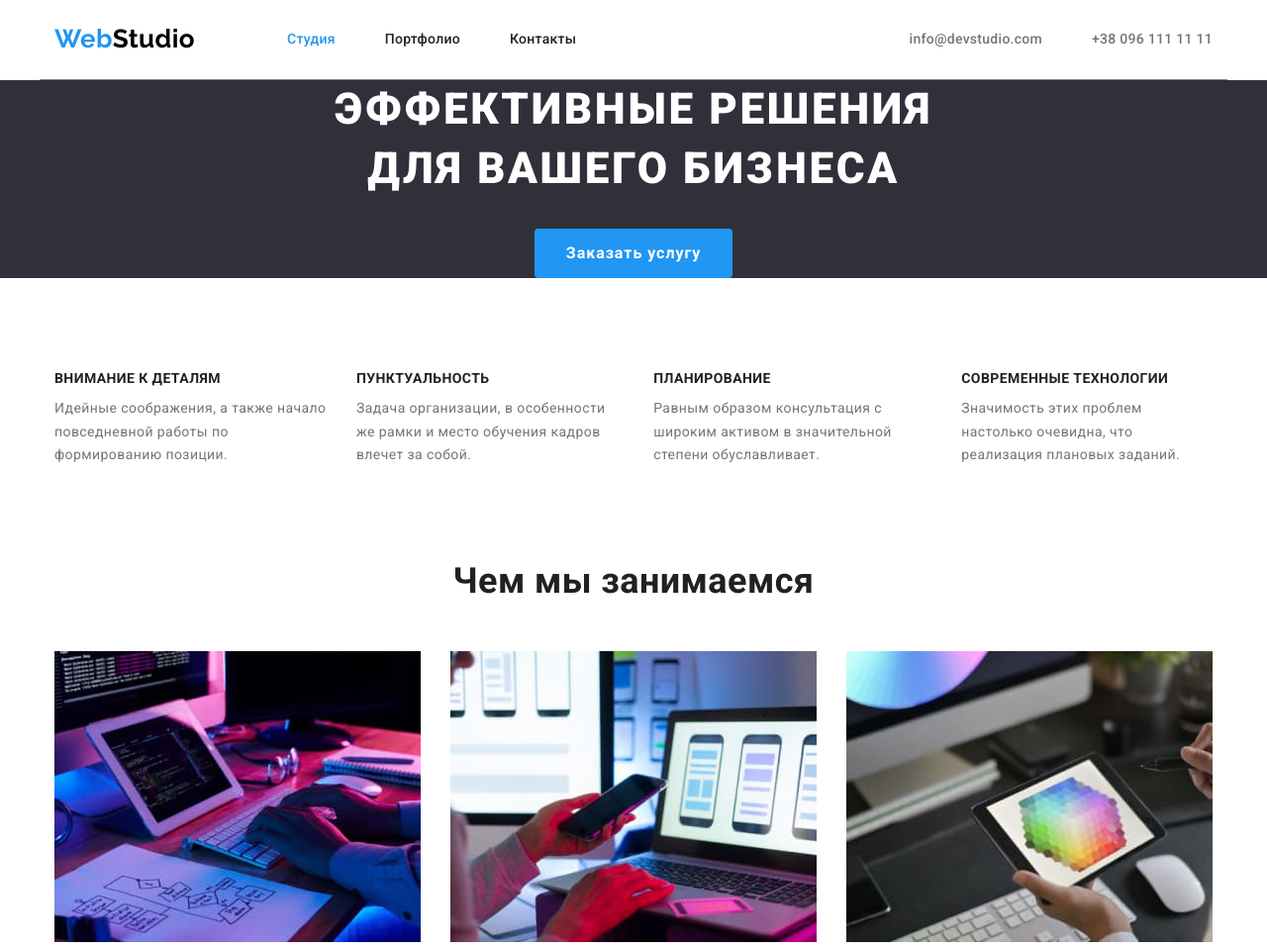
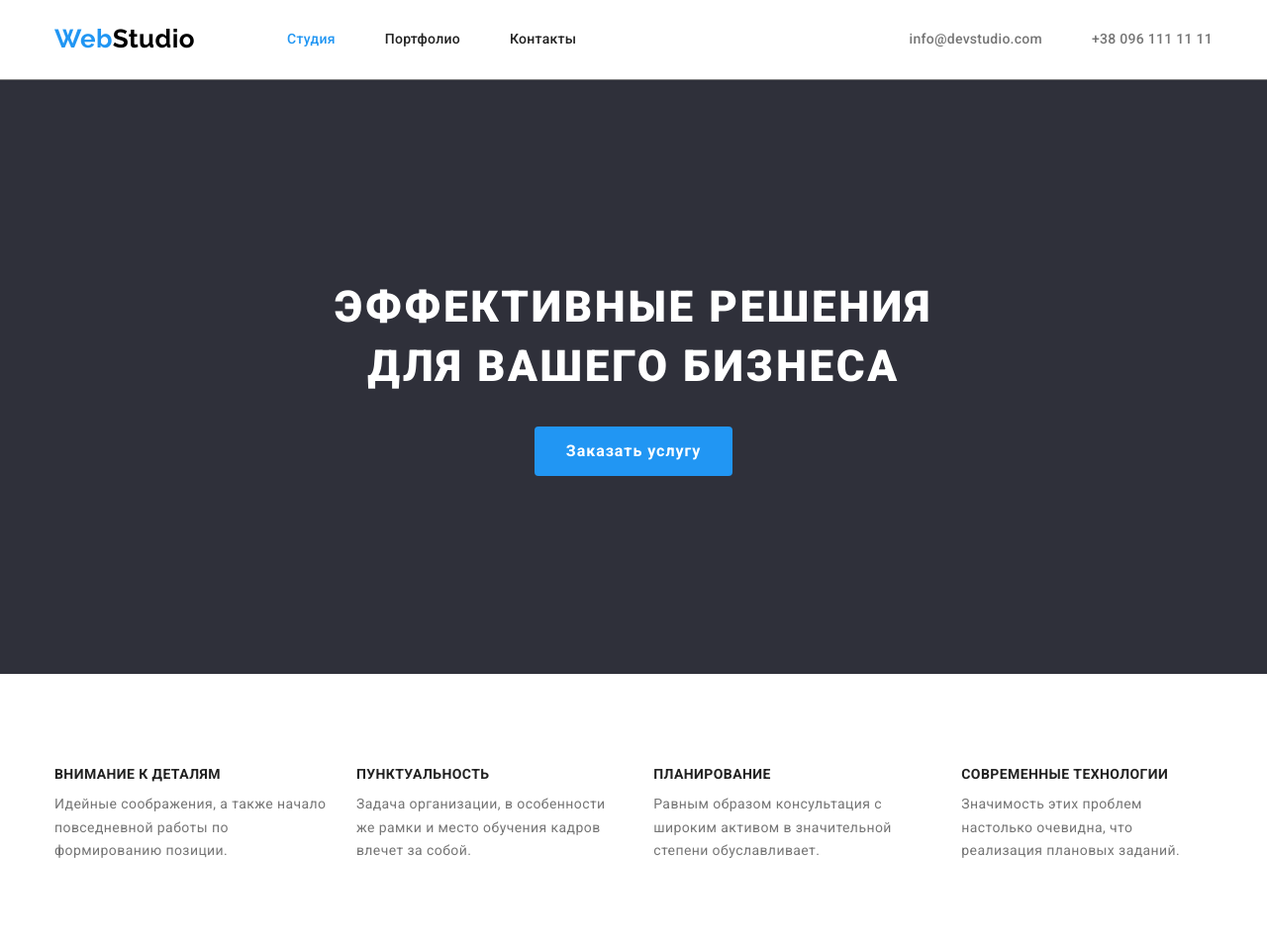
Before and after one commit to OlhaPetrenko/goit-markup-hw-03, a plain HTML site: page index.html in a window 1280 px wide. Shown: the top 959 px of the page at 99% size. Drawn offline with nearby package versions, Linux system fonts and the light colour scheme.

Commit message:
Учитывает замечания ментора

```diff
--- a/css/styles.css
+++ b/css/styles.css
@@ -44,26 +44,22 @@ body {
   display: flex;
 }
 
-.container,
-.page-top,
-.page-bottom {
+.container {
   margin-left: auto;
   margin-right: auto;
   width: 1200px;
   padding-left: 15px;
   padding-right: 15px;
-  padding-bottom: 94px;
-  padding-top: 94px;
 }
 
 /* Шапка сайта */
+.header {
+  border-bottom: 1px solid #808080;
+}
 
 .page-top {
   justify-content: space-between;
   align-items: center;
-  padding-bottom: 0;
-  padding-top: 0;
-  border-bottom: 1px solid #808080;
 }
 
 .logo {
@@ -118,8 +114,11 @@ body {
 
 /* Hero */
 .hero {
+  padding-top: 200px;
+  padding-bottom: 200px;
+  text-align: center;
+
   background-color: var(--background-color-hero-footer);
-  text-align: center;
 }
 .hero-title {
   margin-top: 0;
@@ -158,6 +157,11 @@ body {
 }
 
 /* Section */
+.section {
+  padding-top: 94px;
+  padding-bottom: 94px;
+}
+
 .section-title {
   margin-top: 0;
   margin-bottom: 50px;
@@ -184,13 +188,7 @@ body {
 }
 
 .feature {
-  margin-left: auto;
-  margin-right: auto;
-  width: 1200px;
-  padding-left: 15px;
-  padding-right: 15px;
-  padding-bottom: 0px;
-  padding-top: 94px;
+  padding-bottom: 0;
 }
 
 .feature-item {
@@ -201,7 +199,7 @@ body {
   margin-right: 30px;
 }
 
-.feature .title {
+.feature-list .title {
   margin-top: 0;
   margin-bottom: 10px;
 
@@ -210,7 +208,7 @@ body {
   text-transform: uppercase;
 }
 
-.feature .text {
+.feature-list .text {
   margin-top: 0;
   margin-bottom: 0;
 
@@ -266,12 +264,10 @@ body {
 /* Футер */
 .footer {
   background-color: var(--background-color-hero-footer);
-}
-
-.page-bottom {
   padding-top: 60px;
   padding-bottom: 60px;
 }
+
 .footer-logo {
   margin-bottom: 20px;
 
@@ -343,6 +339,9 @@ body {
 .button:focus {
   color: var(--primery-background-color);
   background-color: var(--accent-color);
+  box-shadow: 0px 3px 1px rgba(0, 0, 0, 0.1), 0px 1px 2px rgba(0, 0, 0, 0.08),
+    0px 2px 2px rgba(0, 0, 0, 0.12);
+  border-radius: 4px;
 }
 
 .button.active {
--- a/index.html
+++ b/index.html
@@ -20,21 +20,25 @@
   </head>
   <body>
     <!-- Шапка сайта -->
-    <header>
-      <div class="page-top flex">
+    <header class="header">
+      <div class="container page-top flex">
         <nav class="flex">
           <a href="./index.html" lang="en" class="logo link"> <span>Web</span>Studio</a>
 
           <ul class="site-nav list flex">
-            <li class="site-nav-item"><a href="" class="link current"> Студия</a></li>
+            <li class="site-nav-item"><a href="./index.html" class="link current"> Студия</a></li>
             <li class="site-nav-item"><a href="./portfolio.html" class="link"> Портфолио</a></li>
             <li class="site-nav-item"><a href="" class="link"> Контакты</a></li>
           </ul>
         </nav>
 
         <ul class="contact-nav list flex">
-          <li class="contact-nav-item"><a href="mailto:info@devstudio.com" class="link"> info@devstudio.com</a></li>
-          <li class="contact-nav-item"><a href="tel:+380961111111" class="link"> +38 096 111 11 11</a></li>
+          <li class="contact-nav-item">
+            <a href="mailto:info@devstudio.com" class="link"> info@devstudio.com</a>
+          </li>
+          <li class="contact-nav-item">
+            <a href="tel:+380961111111" class="link"> +38 096 111 11 11</a>
+          </li>
         </ul>
       </div>
     </header>
@@ -42,14 +46,17 @@
     <main>
       <!-- Герой -->
       <section class="hero">
+        <div class="container">
           <h1 class="hero-title">Эффективные решения для вашего бизнеса</h1>
           <button type="button" class="button">Заказать услугу</button>
+        </div>
       </section>
 
       <!-- Преимущества -->
-      <section class="section">
+      <section class="section feature">
+        <div class="container">
           <h2 class="section-title visually-hidden">Преимущества</h2>
-        <ul class="flex feature list">
+          <ul class="feature-list flex list">
             <li class="feature-item">
               <h3 class="title">Внимание к деталям</h3>
               <p class="text">
@@ -75,10 +82,11 @@
               </p>
             </li>
           </ul>
+        </div>
       </section>
 
       <!-- Чем мы занимаемся -->
-      <section class="section">
+      <section class="section activvity">
         <div class="container">
           <h2 class="section-title">Чем мы занимаемся</h2>
           <ul class="flex list">
@@ -134,13 +142,12 @@
             </li>
           </ul>
         </div>
-
       </section>
     </main>
 
     <!-- Футер -->
     <footer class="footer">
-      <div class="page-bottom">
+      <div class="container page-bottom">
         <a href="./index.html" lang="en" class="footer-logo link"> <span> Web</span>Studio</a>
         <address>
           <ul class="footer-nav list">
```
Also changed, not shown: portfolio.html (+11 -8 lines). Lines whose indentation alone changed are shown as unchanged.
